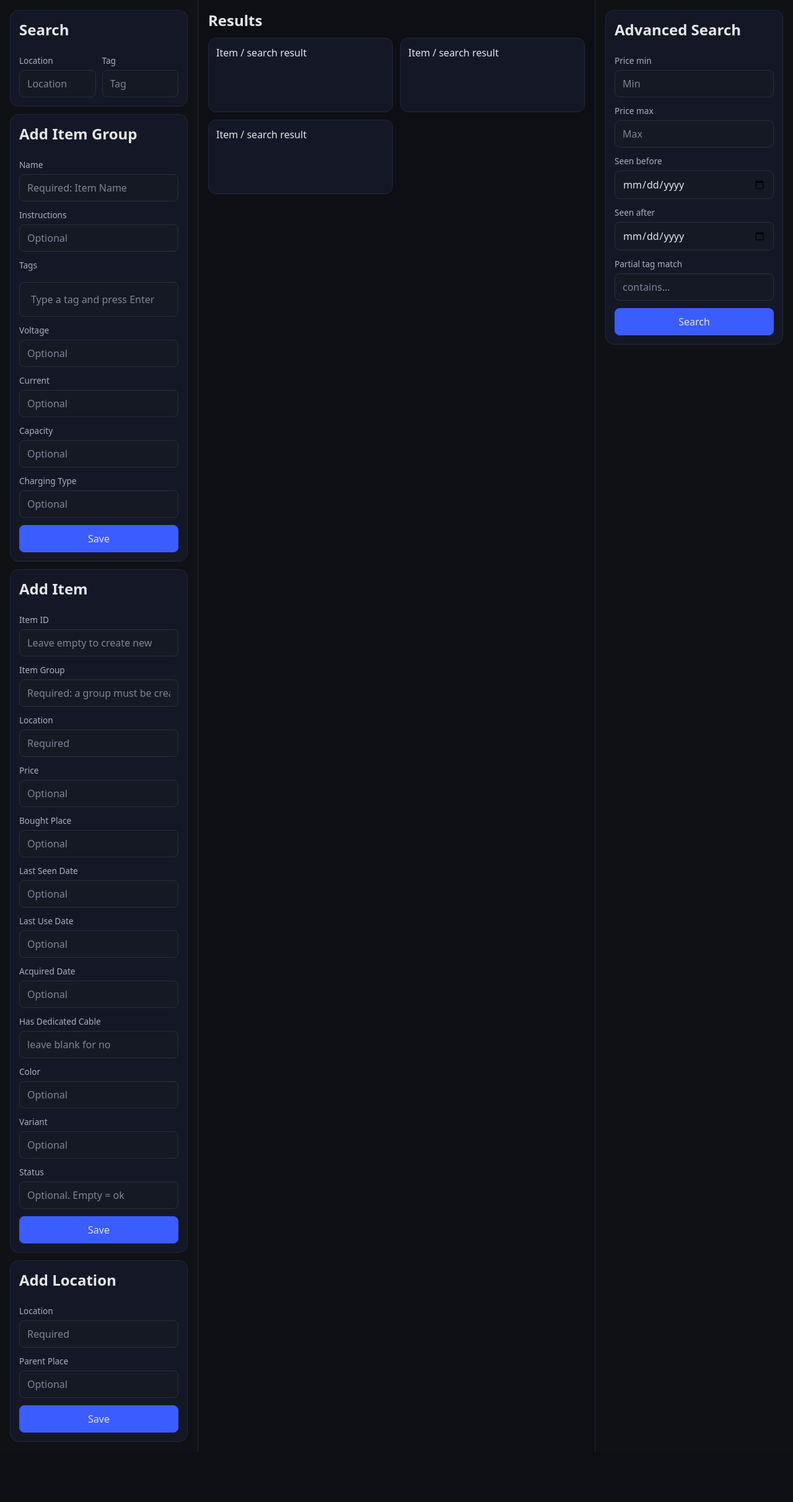
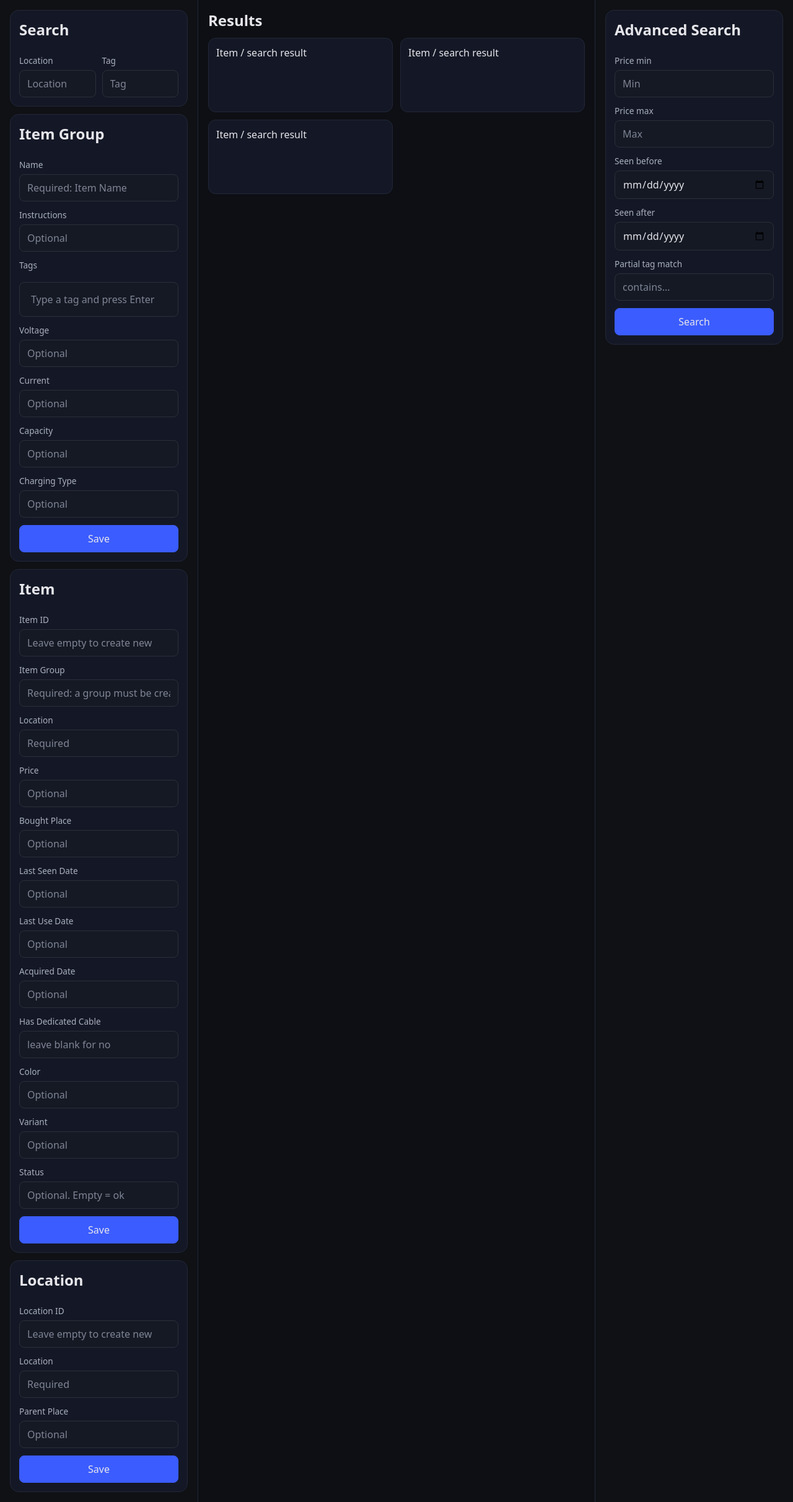
Before and after one commit to yoshakami/inventory, a Flask app: page /inventory in a window 1280 px wide. Shown: the whole page at 62% size. Before the commit the page ends 2342 px from the top, so only its background shows below. Run offline with Flask 3, Linux system fonts and the light colour scheme.

Commit message:
add feature to edit location name

```diff
--- a/app.py
+++ b/app.py
@@ -768,10 +768,10 @@ def create_location():
                 existing.parent_id = new_parent_id
                 s.commit()
                 # Return 200 to JS, meaning "OK, existing item updated"
-                return {"id": existing.id, "name": existing.name, "updated": True}, 202
+                return {"id": existing.id, "name": existing.name}, 202
 
             # Return 200, nothing changed
-            return {"id": existing.id, "name": existing.name, "updated": False}, 200
+            return {"id": existing.id, "name": existing.name}, 200
 
         # 4. If it does not exist, create it
         loc = Location(name=name, parent=parent)
@@ -779,6 +779,40 @@ def create_location():
         s.commit()
 
         return {"id": loc.id, "name": loc.name}, 201
+
+
+@app.route("/api/locations/<int:location_id>", methods=["PUT"])
+@auth.login_required
+def update_location(location_id):
+    if not am_i_admin():
+        return abort(400, "You're not admin")
+
+    data = request.json or {}
+    new_name = (data.get("name") or "").strip()
+
+    if not new_name:
+        return abort(400, "New name cannot be empty")
+
+    with SessionLocal() as s:
+        # 1. Fetch the location by ID
+        loc = s.query(Location).get(location_id)
+        if not loc:
+            return abort(404, "Location not found")
+
+        # 2. Check if another location already has the new name
+        existing = s.query(Location).filter(
+            Location.name.ilike(new_name),
+            Location.id != location_id
+        ).first()
+
+        if existing:
+            return abort(400, "A location with this name already exists")
+
+        # 3. Update the name
+        loc.name = new_name
+        s.commit()
+
+        return {"id": loc.id, "name": loc.name}, 200
 
 
 @app.route("/api/item-group", methods=["POST"])
--- a/static/script.js
+++ b/static/script.js
@@ -422,14 +422,16 @@ function renderResults(items) {
 
 const addLocationInput = document.querySelector("#addLocation")
 const addParentInput = document.querySelector("#addParent")
+const locationID = document.querySelector("#locationID")
 const addLocationButton = document.querySelector("#addLocationButton")
 
 addLocationButton.addEventListener("click", async () => {
   const name = addLocationInput.value.trim()
-  const parent = addParentInput.value || null
+  const parent = addParentInput.value.trim() || null
+  const locID = locationID.value.trim()
 
   if (!name) return
-
+  if (!locationId) {
     const resp = await fetch(`${API_BASE}/api/locations`, {
       method: "POST",
       headers: {
@@ -441,12 +443,12 @@ addLocationButton.addEventListener("click", async () => {
         parent,
       }),
     })
-
     if (!resp.ok) {
-    console.error(await resp.text())
+      teeext = await resp.text()
+      console.error(teeext)
+      notify(teeext.error, "error")
       return
     }
-
     const data = await resp.json()
     if (resp.status == 200) {
       console.log("Location already exists:", data, resp)
@@ -459,6 +461,31 @@ addLocationButton.addEventListener("click", async () => {
     if (resp.status == 202) {
       console.log("Location updated:", data, resp)
       notify("Location updated", "success")
+    }
+    return
+  }
+  const resp = await fetch(`${API_BASE}/api/locations/${locID}`, {
+      method: "PUT",
+      headers: {
+        "Content-Type": "application/json",
+        "X-Yosh": YOSH_ENABLED,
+      },
+      body: JSON.stringify({
+        name,
+        parent,
+      }),
+    })
+
+    if (!resp.ok) {
+      teeext = await resp.text()
+      console.error(teeext)
+      notify(teeext.error, "error")
+      return
+    }
+    const data = await resp.json()
+    if (resp.status == 200) {
+      console.log("Location created:", data, resp)
+      notify("Location Renamed", "success")
     }
 })
 
@@ -503,7 +530,7 @@ addItemButton.addEventListener("click", async () => {
   })
 
   if (!resp.ok) {
-    teeext = await resp.json()
+    teeext = await resp.text()
     console.error(teeext)
     notify(teeext.error, "error")
     return
@@ -582,7 +609,7 @@ addItemGroupButton.addEventListener("click", async () => {
   })
 
   if (!resp.ok) {
-    teeext = await resp.json()
+    teeext = await resp.text()
     console.error(teeext)
     notify(teeext.error, "error")
     return
--- a/templates/index.html
+++ b/templates/index.html
@@ -46,7 +46,7 @@
         </div>
         <!-- Add / edit form -->
         <div class="card stack">
-          <h2>Add Item Group</h2>
+          <h2>Item Group</h2>
           <div>
             <label>Name</label>
             <input id="name" class="itemGroup" placeholder="Required: Item Name" />
@@ -89,7 +89,7 @@
         </div>
         <!-- Add / edit form -->
         <div class="card stack">
-          <h2>Add Item</h2>
+          <h2>Item</h2>
           <div>
             <label>Item ID</label>
             <input id="itemID" placeholder="Leave empty to create new" />
@@ -152,7 +152,12 @@
           <button id="addItemButton">Save</button>
         </div>
         <div class="card stack">
-          <h2>Add Location</h2>
+          <h2>Location</h2>
+          <div>
+            <label>Location ID</label>
+            <input id="locationID" class="location" placeholder="Leave empty to create new" />
+            <ul class="autocomplete-list" hidden></ul>
+          </div>
           <div>
             <label>Location</label>
             <input id="addLocation" class="location" placeholder="Required" />
```
Lines whose indentation alone changed are shown as unchanged.
